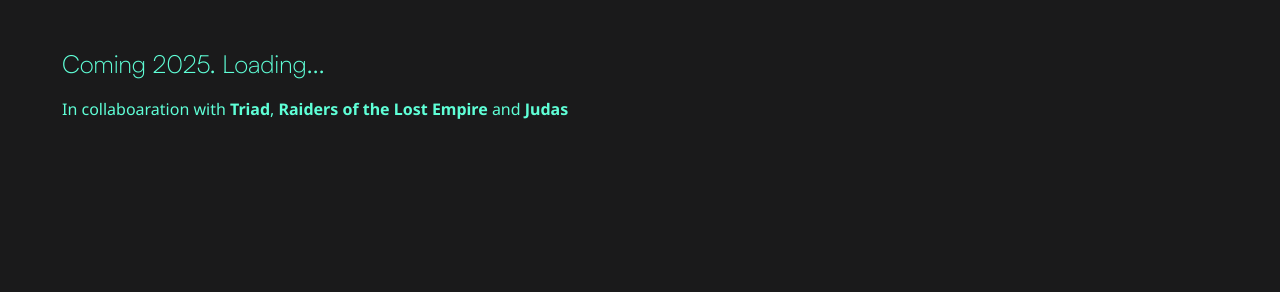
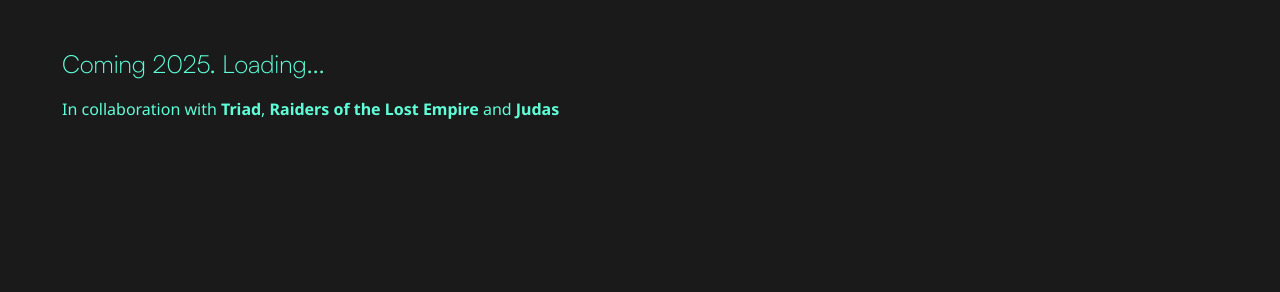
Before and after one commit to cbasereferenceguide/cbasereferenceguide.github.io, an MkDocs documentation site: the page built from docs/index.md, in a window 1280 px wide. Shown: the part 454-746 px from the top of the page. Built offline with MkDocs 1.6.1 and Material for MkDocs 9.7.7, drawn with Linux system fonts in a browser that asks for light colours; nearby versions of some CDN libraries; comment, search, counter and statistics services are not loaded.

Commit message:
Corrected spelling error

```diff
--- a/docs/index.md
+++ b/docs/index.md
@@ -13,7 +13,7 @@
         <div class="mdx-hero__content">
             <h1>A sysop's guide for C*Base on C64 – to set up, manage, and master <div id="typewriter"></div></h1>
             <h2>Coming 2025. Loading...</h2>
-            <p>In collaboaration with <b>Triad</b>, <b>Raiders of the Lost Empire</b> and <b>Judas</b></p>
+            <p>In collaboration with <b>Triad</b>, <b>Raiders of the Lost Empire</b> and <b>Judas</b></p>
 
         </div>
       </div>
```
